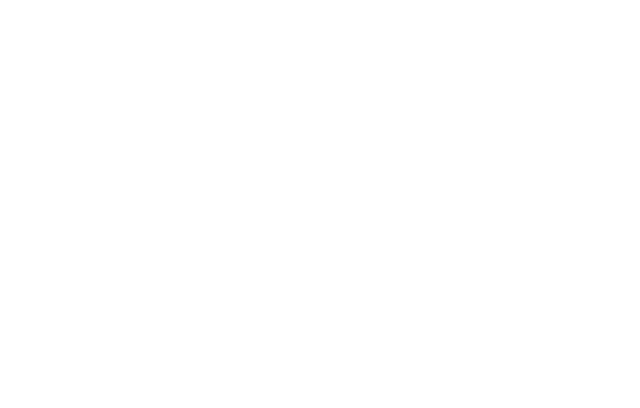
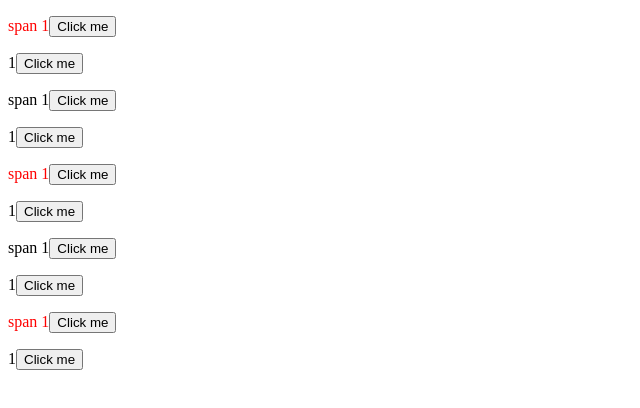
Before and after one commit to mathew43/zadanie-10.1, a plain HTML site: page index.html in a window 1280 px wide. Shown: the whole page, without its empty margins (0-640 px from the left). Drawn offline with nearby package versions, Linux system fonts and the light colour scheme.

Commit message:
add scripts

```diff
--- a/index.html
+++ b/index.html
@@ -3,10 +3,48 @@
   <head>
     <meta charset="UTF-8">
     <title>title</title>
+    <script src="https://ajax.googleapis.com/ajax/libs/jquery/1.12.4/jquery.min.js"></script>
+
+
   </head>
   <body>
+<div>
 
+  	<div>
+		<p><span>span 1</span></p>
+	</div>
+	<div>
+		<p>1</p>
+	</div>
 
+	<div>
+		<p><span>span 1</span></p>
+	</div>
+	<div>
+		<p>1</p>
+	</div>
+
+	<div>
+		<p><span>span 1</span></p>
+	</div>
+	<div>
+		<p>1</p>
+	</div>
+
+	<div>
+		<p><span>span 1</span></p>
+	</div>
+	<div>
+		<p>1</p>
+	</div>
+
+	<div>
+		<p><span>span 1</span></p>
+	</div>
+	<div>
+		<p>1</p>
+	</div>
+</div>
   <script src="scripts.js"></script>
   </body>
 </html>
--- a/scripts.js
+++ b/scripts.js
@@ -0,0 +1,17 @@
+var span = $("span");
+	span.each(function(index, element) {
+		if(index % 2 == 0){
+			$(element).css('color', 'red');
+		};
+	});
+
+var paragraphs = $('p');
+paragraphs.each(function(index, element) {
+
+	var button = '<button class="btn" data-tmp="' + index + '">Click me</button>'
+    $(element).append(button)
+})
+
+$("button").click(function(){
+	alert($(this).attr("data-tmp"));
+})
--- /dev/null
+++ b/style.css
@@ -0,0 +1,3 @@
+.greeting {
+  color: green;
+}
```
